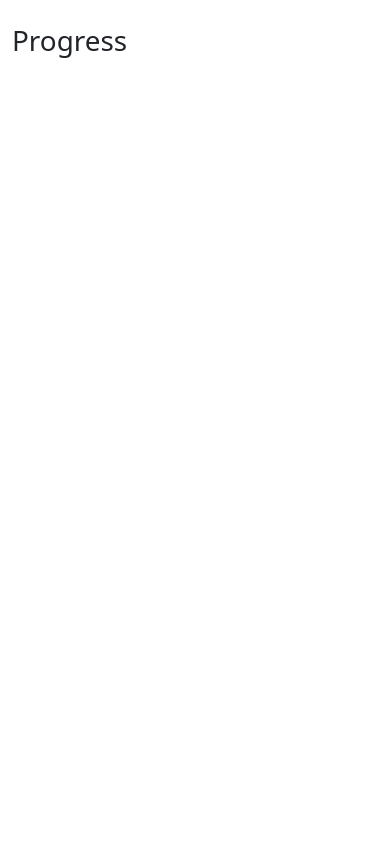
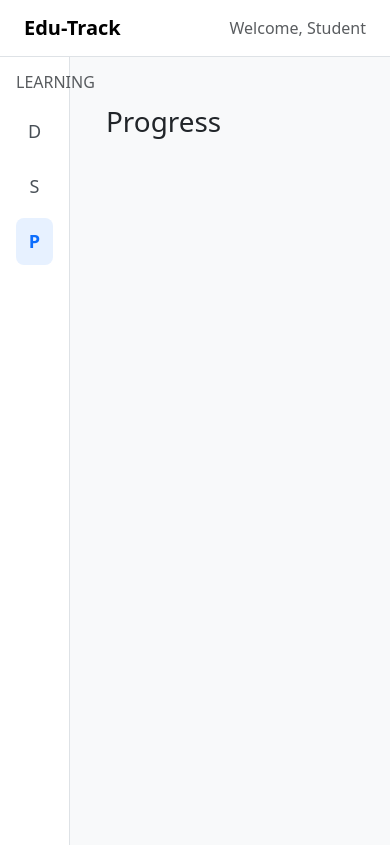
Before and after one commit to Shreeman-Gurram/Edu-Track, a React (Vite) app in the folder client/: page /progress in a window 390 px wide. Built offline with nearby package versions, Linux system fonts and the light colour scheme.

Commit message:
feat: add shared frontend layout

```diff
--- a/client/src/App.jsx
+++ b/client/src/App.jsx
@@ -9,31 +9,78 @@ import Results from './pages/Results'
 import LearningPath from './pages/LearningPath'
 import Progress from './pages/Progress'
 
+import MainLayout from './components/layout/MainLayout'
+
 function App() {
   return (
     <BrowserRouter>
       <Routes>
 
+        {/* Login does not use the main layout */}
         <Route path="/" element={<Login />} />
 
-        <Route path="/dashboard" element={<Dashboard />} />
+        {/* Pages using Navbar + Sidebar */}
+        <Route
+          path="/dashboard"
+          element={
+            <MainLayout>
+              <Dashboard />
+            </MainLayout>
+          }
+        />
 
-        <Route path="/subjects" element={<Subjects />} />
+        <Route
+          path="/subjects"
+          element={
+            <MainLayout>
+              <Subjects />
+            </MainLayout>
+          }
+        />
 
-        <Route path="/topics" element={<Topics />} />
+        <Route
+          path="/topics"
+          element={
+            <MainLayout>
+              <Topics />
+            </MainLayout>
+          }
+        />
 
-        <Route path="/assessment" element={<Assessment />} />
+        <Route
+          path="/assessment"
+          element={
+            <MainLayout>
+              <Assessment />
+            </MainLayout>
+          }
+        />
 
-        <Route path="/results" element={<Results />} />
+        <Route
+          path="/results"
+          element={
+            <MainLayout>
+              <Results />
+            </MainLayout>
+          }
+        />
 
         <Route
           path="/learning-path"
-          element={<LearningPath />}
+          element={
+            <MainLayout>
+              <LearningPath />
+            </MainLayout>
+          }
         />
 
         <Route
           path="/progress"
-          element={<Progress />}
+          element={
+            <MainLayout>
+              <Progress />
+            </MainLayout>
+          }
         />
 
       </Routes>
--- /dev/null
+++ b/client/src/components/layout/MainLayout.jsx
@@ -0,0 +1,24 @@
+import Navbar from './Navbar'
+import Sidebar from './Sidebar'
+
+function MainLayout({ children }) {
+  return (
+    <div className="min-vh-100 bg-light">
+
+      <Navbar />
+
+      <div className="d-flex">
+
+        <Sidebar />
+
+        <main className="flex-grow-1 p-4">
+          {children}
+        </main>
+
+      </div>
+
+    </div>
+  )
+}
+
+export default MainLayout
--- /dev/null
+++ b/client/src/components/layout/Navbar.jsx
@@ -0,0 +1,24 @@
+function Navbar() {
+  return (
+    <nav className="navbar navbar-expand-lg bg-white border-bottom">
+      <div className="container-fluid px-4">
+
+        <a
+          className="navbar-brand fw-bold"
+          href="/dashboard"
+        >
+          Edu-Track
+        </a>
+
+        <div className="ms-auto">
+          <span className="text-muted">
+            Welcome, Student
+          </span>
+        </div>
+
+      </div>
+    </nav>
+  )
+}
+
+export default Navbar
--- /dev/null
+++ b/client/src/components/layout/Sidebar.jsx
@@ -0,0 +1,51 @@
+import { NavLink } from 'react-router-dom'
+
+function Sidebar() {
+
+  const links = [
+    {
+      name: 'Dashboard',
+      path: '/dashboard',
+    },
+    {
+      name: 'Subjects',
+      path: '/subjects',
+    },
+    {
+      name: 'Progress',
+      path: '/progress',
+    },
+  ]
+
+  return (
+    <aside className="sidebar bg-white border-end">
+
+      <div className="p-3">
+
+        <h6 className="text-uppercase text-muted mb-3">
+          Learning
+        </h6>
+
+        <div className="d-flex flex-column gap-2">
+
+          {links.map((link) => (
+            <NavLink
+              key={link.path}
+              to={link.path}
+              className={({ isActive }) =>
+                `sidebar-link ${isActive ? 'active' : ''}`
+              }
+            >
+              {link.name}
+            </NavLink>
+          ))}
+
+        </div>
+
+      </div>
+
+    </aside>
+  )
+}
+
+export default Sidebar
--- a/client/src/index.css
+++ b/client/src/index.css
@@ -7,3 +7,43 @@ body {
   font-family: Arial, sans-serif;
   background-color: #f8f9fa;
 }
+
+.sidebar {
+  width: 240px;
+  min-height: calc(100vh - 56px);
+}
+
+.sidebar-link {
+  text-decoration: none;
+  color: #495057;
+  padding: 10px 12px;
+  border-radius: 8px;
+  transition: 0.2s;
+}
+
+.sidebar-link:hover {
+  background-color: #f1f3f5;
+  color: #0d6efd;
+}
+
+.sidebar-link.active {
+  background-color: #e7f1ff;
+  color: #0d6efd;
+  font-weight: 600;
+}
+@media (max-width: 768px) {
+
+  .sidebar {
+    width: 70px;
+  }
+
+  .sidebar-link {
+    font-size: 0;
+    text-align: center;
+  }
+
+  .sidebar-link::first-letter {
+    font-size: 18px;
+  }
+
+}
--- a/client/src/pages/Dashboard.jsx
+++ b/client/src/pages/Dashboard.jsx
@@ -1,7 +1,8 @@
 function Dashboard() {
   return (
-    <div className="container mt-4">
+    <div>
       <h1>Dashboard</h1>
+      <p>Welcome to Edu-Track</p>
     </div>
   )
 }
```
